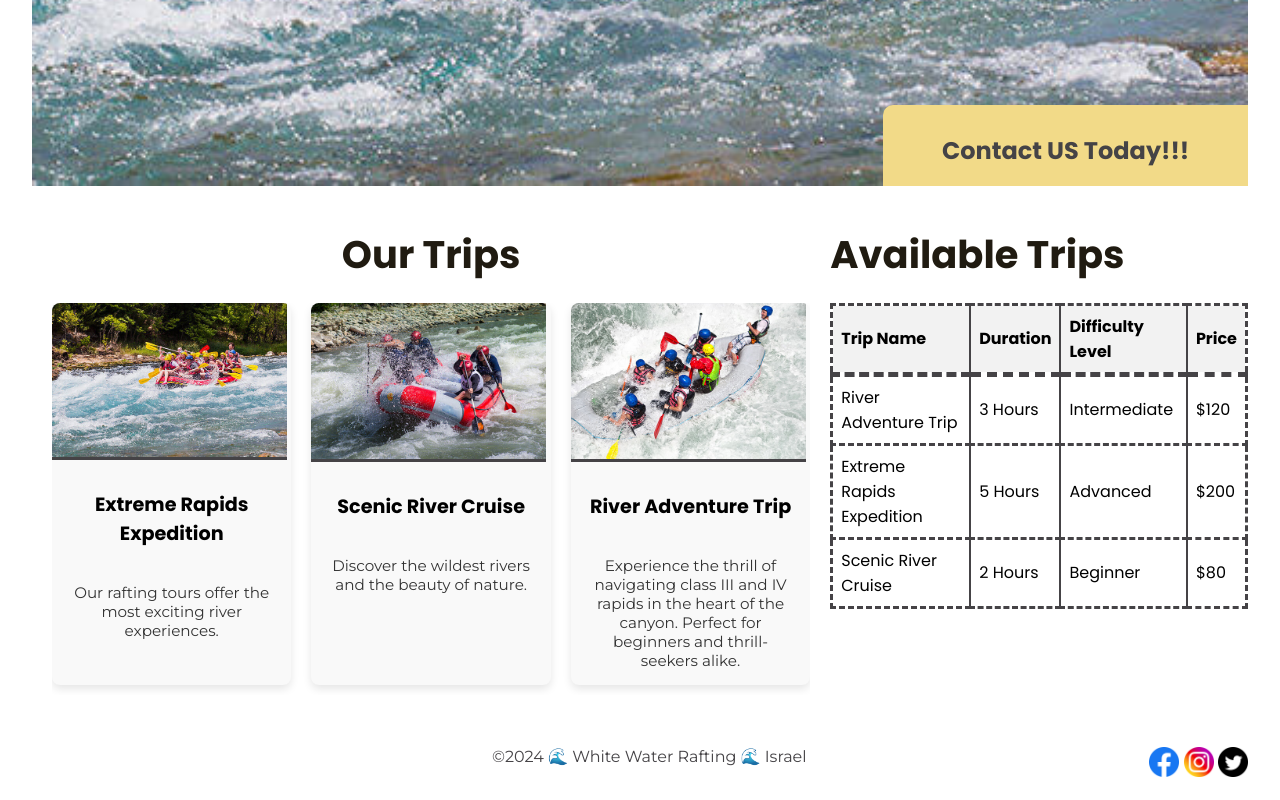
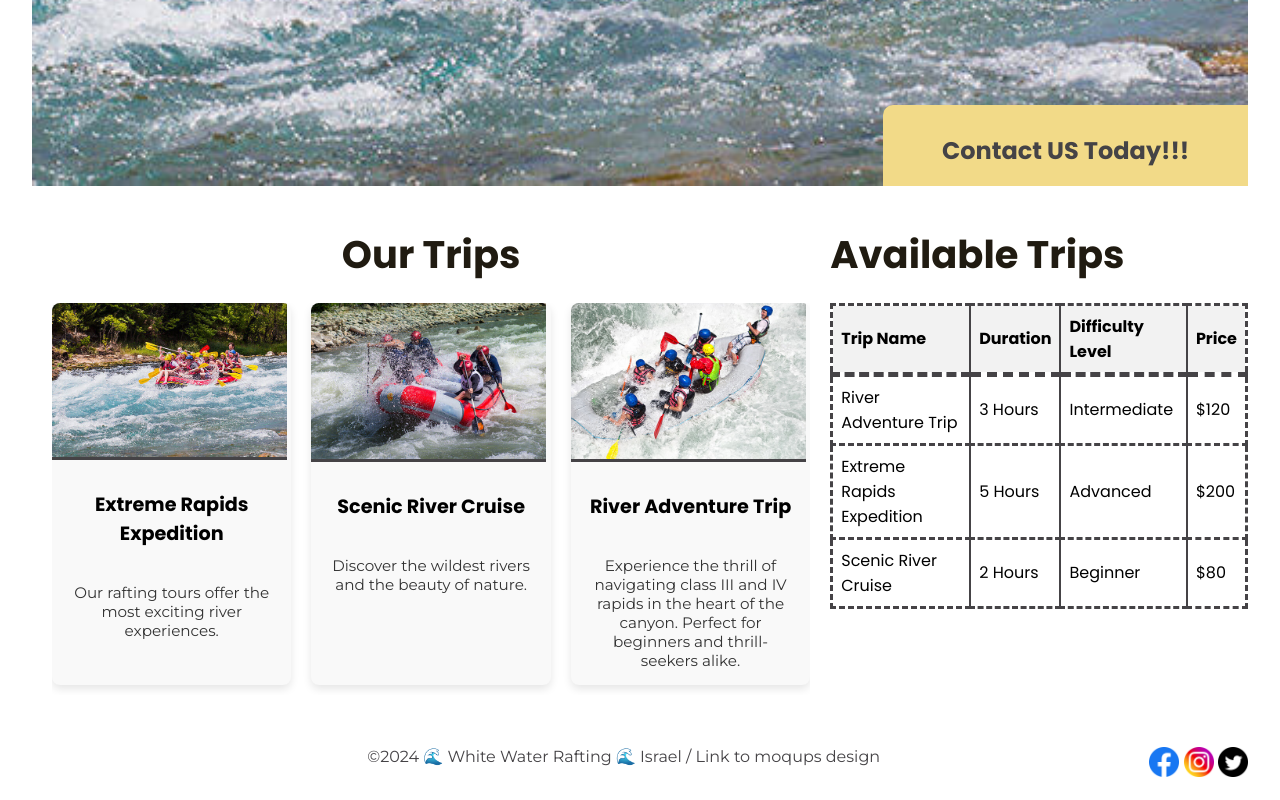
Before and after one commit to Asimi1234/wdd130, a plain HTML site: page wwr/trips.html in a window 1280 px wide. Shown: the part 740-1540 px from the top of the page. Drawn offline with Linux system fonts and the light colour scheme.

```diff
--- a/wwr/styles/rafting.css
+++ b/wwr/styles/rafting.css
@@ -513,4 +513,13 @@ tr {
 }
 .trip-table{
     margin-top: 40px;
+
 }
+.trips-footer {
+        gap: 10%;
+
+}
+.trips-footer p{
+    position: relative;
+    left: 55%;
+}
--- a/wwr/trips.html
+++ b/wwr/trips.html
@@ -107,8 +107,11 @@
     </main>
 
     <!-- Footer Section -->
-     <footer>
-        <p>©2024 🌊 White Water Rafting 🌊 Israel</p>
+     <footer class="trips-footer">
+        <p> ©2024 🌊 White Water Rafting 🌊 Israel /
+        <a href="https://app.moqups.com/9EYhUVQ1mhXB02fKYMX4PUwXHYLoaryU/view/page/ad64222d5"
+          >Link to moqups design</a>
+        </p>
         <nav class="sociallinks">
             <a href="https://facebook.com">
                 <img src="images/facebook_logo_icon.png" alt="facebook logo" width="100">
```
